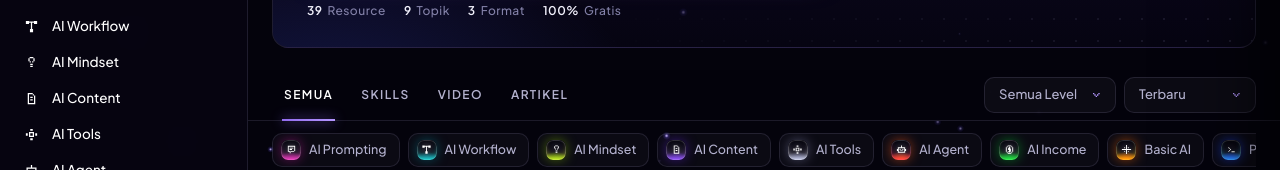
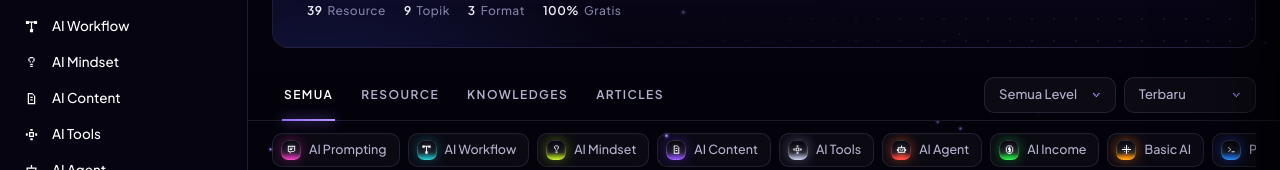
Before and after one commit to fieldofpraxis/ACL-PublicDirectory2, a plain HTML site: page index.html in a window 1280 px wide. Shown: the part 313-483 px from the top of the page. Drawn offline with Linux system fonts and the light colour scheme.

Commit message:
Rename tabs: Resource, Knowledges, Articles
Co-Authored-By: Claude Sonnet 5.5 <noreply@anthropic.com>
Claude-Session: https://claude.ai/code/session_015ez9Tos3nKVWbBGBx7gJRk

```diff
--- a/index.html
+++ b/index.html
@@ -476,7 +476,7 @@ const CHV='<svg viewBox="0 0 24 24" aria-hidden="true" focusable="false"><path f
 const sorts0=[["new","Terbaru"],["pop","Terpopuler"],["az","A sampai Z"]],lvO=[["","Semua Level"],["Beginner","Beginner"],["Intermediate","Intermediate"],["Advanced","Advanced"]];
 const dd=(k,lab,opts,cur)=>`<div class="dd" data-dd="${k}"><button class="ddb" data-act="dd" aria-haspopup="listbox" aria-expanded="false"><span>${esc(lab)}</span>${CHV}</button><div class="ddm" role="listbox">${opts.map(([v,l])=>`<button class="ddo${(cur||"")===v?" on":""}" role="option" aria-selected="${(cur||"")===v}" data-act="ddpick" data-k="${k}" data-v="${esc(v)}"><i>${CHK}</i><span>${esc(l)}</span></button>`).join("")}</div></div>`;
 function view(){const w=$("#wrap"),filt=S.c.size||S.l||S.q||S.t!=="all",a=list();
-const tabs=[["all","Semua",ITEMS.length],["s","Skills",TYC.s],["v","Video",TYC.v],["a","Artikel",TYC.a]].map(([k,l,c])=>`<button class="tab${S.t===k?" on":""}" data-act="type" data-v="${k}">${l}</button>`).join("");
+const tabs=[["all","Semua",ITEMS.length],["s","Resource",TYC.s],["v","Knowledges",TYC.v],["a","Articles",TYC.a]].map(([k,l,c])=>`<button class="tab${S.t===k?" on":""}" data-act="type" data-v="${k}">${l}</button>`).join("");
 const sorts=[["new","Terbaru"],["pop","Terpopuler"],["az","A sampai Z"]].map(([v,l])=>`<option value="${v}"${S.s===v?" selected":""}>${l}</option>`).join("");
 const lvs=`<option value="">Semua Level</option>`+["Beginner","Intermediate","Advanced"].map(l=>`<option${S.l===l?" selected":""}>${l}</option>`).join("");
 const chips=TOPICS.map(t=>{const on=S.c.has(t),c=ITEMS.filter(x=>(S.t==="all"||x.k===S.t)&&x.tg.includes(t)).length;if(!c&&!on)return"";return `<button class="chip${on?" on":""}" data-act="topic" data-v="${esc(t)}">${ci(t)}${esc(t)}${on?`<span class="x">${I.x}</span>`:""}</button>`}).join("");
```
